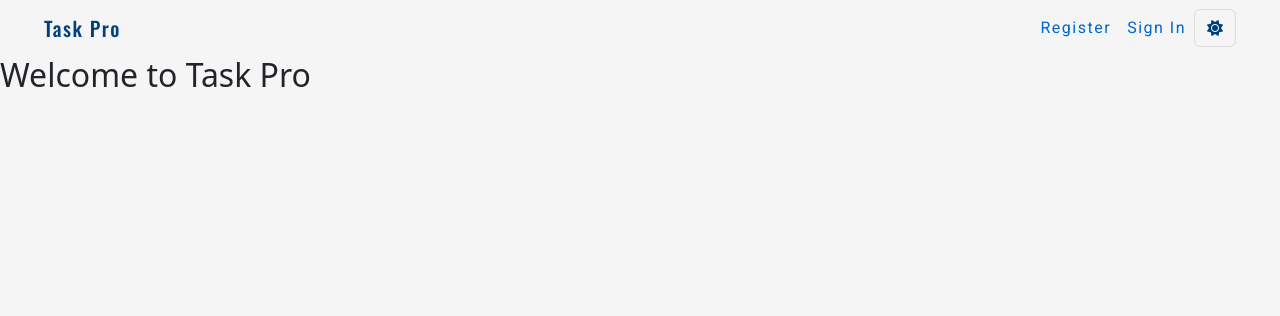
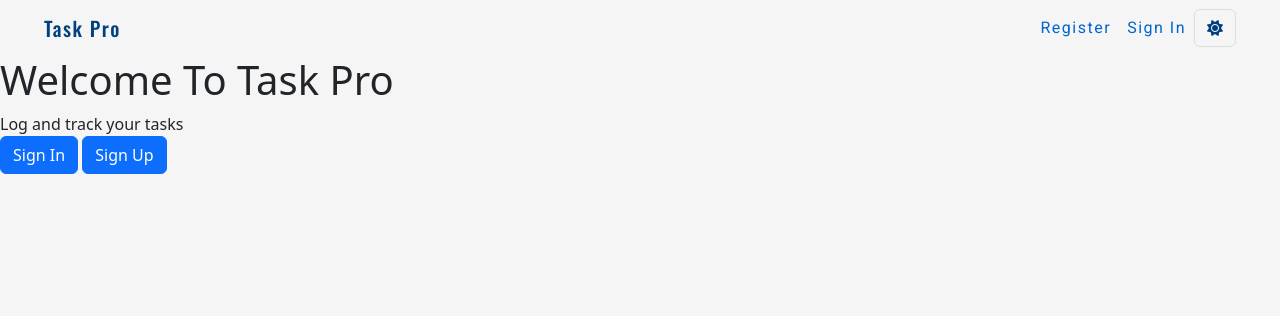
Before and after one commit to mmcin/task-pro-2, a Django app: template templates/index.html in a window 1280 px wide. Shown: the top 316 px of the page. Run offline with Django 3.2, Linux system fonts and the light colour scheme; the template is opened without the code that fills it, so the values that code supplies are empty; some libraries are stand-ins or nearby versions.

Commit message:
boiler plate html for hero section

```diff
--- a/requirements.txt
+++ b/requirements.txt
@@ -3,7 +3,6 @@ cloudinary==1.36.0
 dj-database-url==0.5.0
 dj3-cloudinary-storage==0.0.6
 Django==3.2.22
-gunicorn==21.2.0
 psycopg2==2.9.9
 pytz==2023.3.post1
 sqlparse==0.4.4
--- a/task_pro/settings.py
+++ b/task_pro/settings.py
@@ -32,7 +32,7 @@ SECRET_KEY = os.environ.get('SECRET_KEY')
 DEBUG = True
 
 ALLOWED_HOSTS = [
-    '8000-gavpri-taskpro2-uvuis3cem4i.ws-eu105.gitpod.io',
+    '8000-gavpri-taskpro2-1smv1tfmw30.ws-eu105.gitpod.io',
     'task-pro-1fa2a517fe32.herokuapp.com',
     'task-pro.herokuapp.com']
 
--- a/templates/index.html
+++ b/templates/index.html
@@ -2,6 +2,15 @@
 
 {% block content %}
 <div class="hero-content">
-    <h2>Welcome to Task Pro</h2>
+    <div class="hero-text-container">
+        <div class="hero-text-header">
+            <h1>Welcome To Task Pro</h1>
+        </div>
+        <div class="hero-text-description">Log and track your tasks</div>
+        <div class="hero-button-container">
+            <button type="button" class="btn btn-primary">Sign In</button>
+            <button type="button" class="btn btn-primary">Sign Up</button>
+        </div>
+    </div>
 </div>
 {% endblock content %}
```
Also changed, not shown: tasks/admin.py (line endings or trailing spaces).
